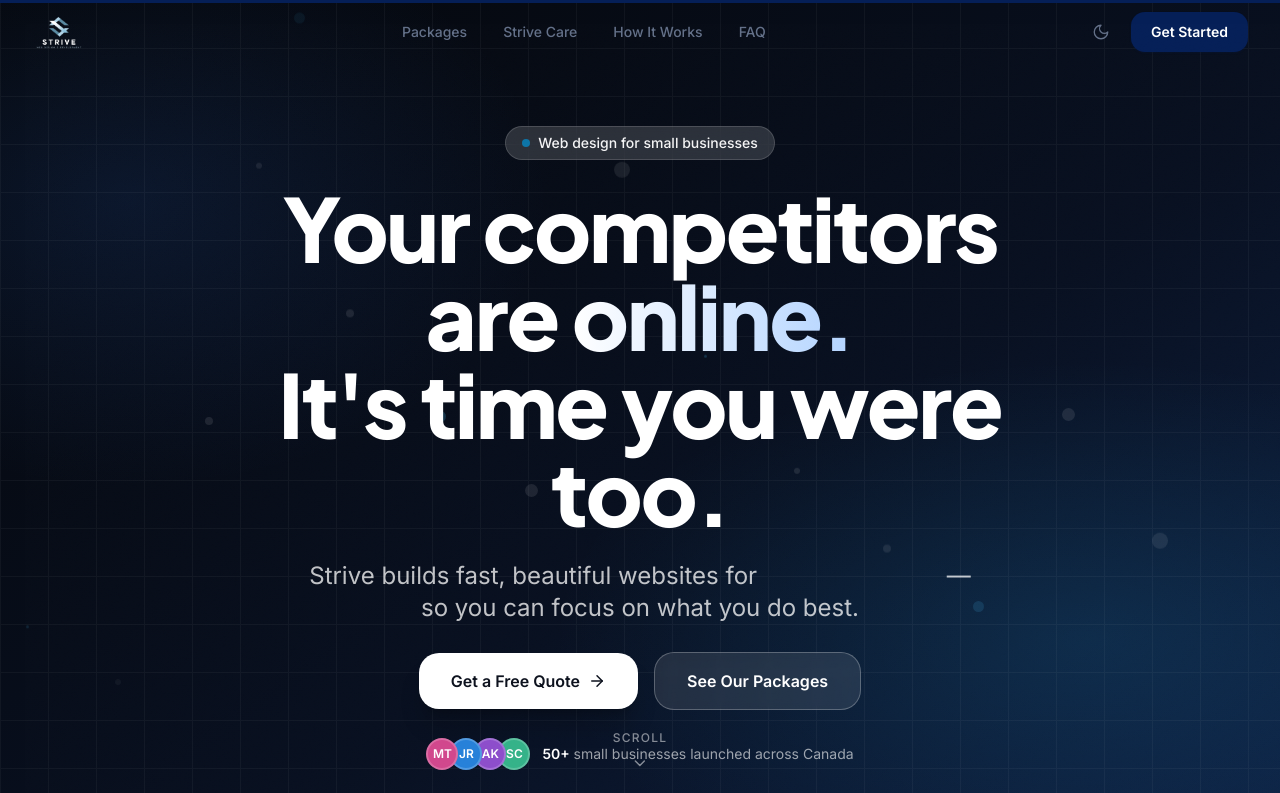
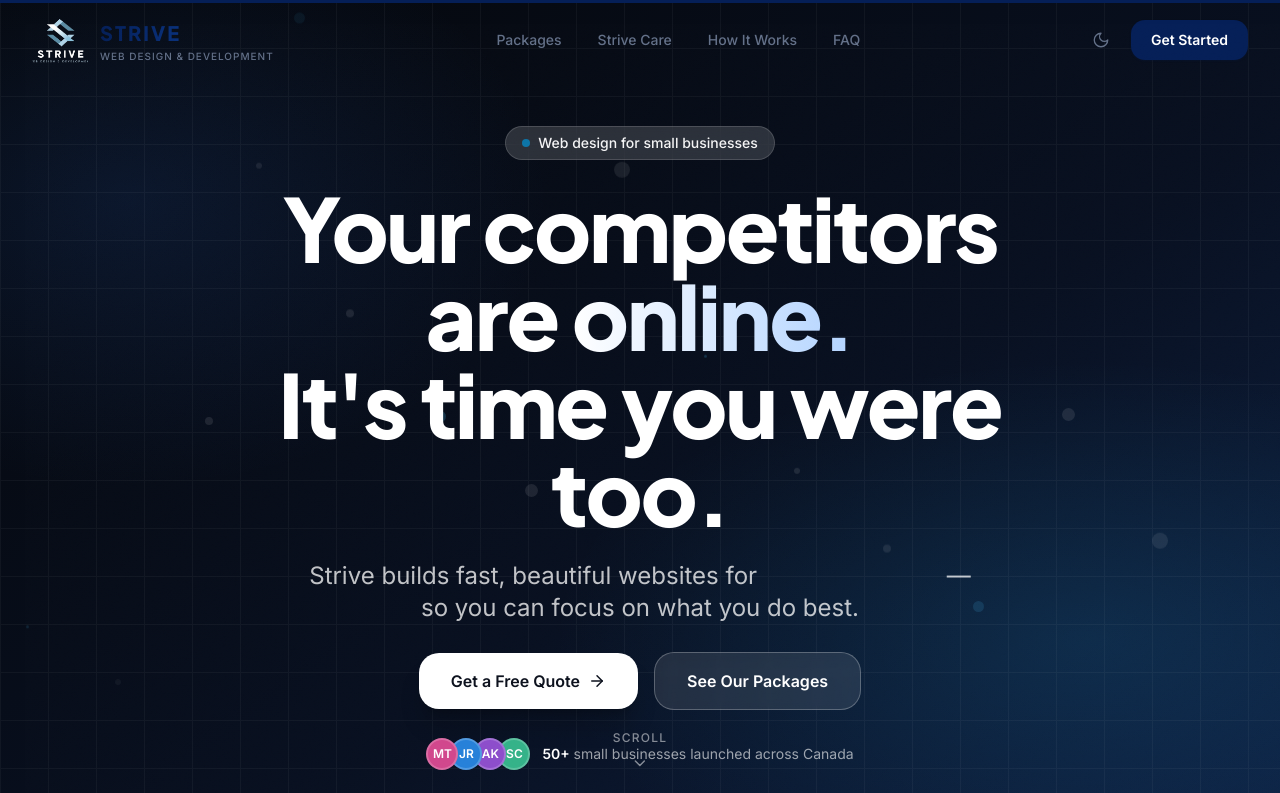
Before and after one commit to Harsh-0214/Strive, a Next.js app: page / in a window 1280 px wide. Shown: the top 793 px of the page. Built offline with nearby package versions, Linux system fonts and the light colour scheme.

Commit message:
Make logo bigger with icon left, text right — Cardinal-style layout
Co-Authored-By: Claude Sonnet 4.6 <noreply@anthropic.com>
Claude-Session: https://claude.ai/code/session_01LMecyYjQeoyqQ6EecSJP9u

```diff
--- a/components/Footer.tsx
+++ b/components/Footer.tsx
@@ -37,16 +37,25 @@ export default function Footer() {
           <div className="flex flex-col gap-4 max-w-xs">
             <a
               href="#"
-              className="flex items-center gap-2 group"
+              className="flex items-center gap-3 group"
               aria-label="Strive — go to top"
             >
-              <Image
-                src="/Logo(s).png"
-                alt="Strive"
-                width={120}
-                height={48}
-                className="object-contain h-10 w-auto"
-              />
+              <div className="relative w-14 h-14 flex-shrink-0 overflow-hidden">
+                <Image
+                  src="/Logo(s).png"
+                  alt=""
+                  fill
+                  className="object-cover object-top"
+                />
+              </div>
+              <div className="flex flex-col leading-none gap-1">
+                <span className="font-heading font-extrabold text-xl tracking-widest uppercase text-white">
+                  Strive
+                </span>
+                <span className="text-[10px] tracking-widest uppercase text-white/60 font-medium">
+                  Web Design & Development
+                </span>
+              </div>
             </a>
             <p className="text-sm text-white/75 leading-relaxed">
               We build the web presence your business deserves.
--- a/components/Navbar.tsx
+++ b/components/Navbar.tsx
@@ -94,21 +94,38 @@ export default function Navbar() {
         aria-label="Main navigation"
       >
         <div className="max-w-7xl mx-auto section-padding">
-          <div className="flex items-center justify-between h-16 lg:h-18">
+          <div className="flex items-center justify-between h-20">
             {/* Wordmark */}
             <a
               href="#"
-              className="flex items-center gap-2 group"
+              className="flex items-center gap-3 group"
               aria-label="Strive — go to homepage"
             >
-              <Image
-                src="/Logo(s).png"
-                alt="Strive"
-                width={120}
-                height={48}
-                className="object-contain h-10 w-auto"
-                priority
-              />
+              <div className="relative w-14 h-14 flex-shrink-0 overflow-hidden">
+                <Image
+                  src="/Logo(s).png"
+                  alt=""
+                  fill
+                  className="object-cover object-top"
+                  priority
+                />
+              </div>
+              <div className="flex flex-col leading-none gap-1">
+                <span
+                  className="font-heading font-extrabold text-xl tracking-widest uppercase"
+                  style={{
+                    background: "linear-gradient(90deg, hsl(var(--primary)), hsl(var(--primary-light)))",
+                    WebkitBackgroundClip: "text",
+                    WebkitTextFillColor: "transparent",
+                    backgroundClip: "text",
+                  }}
+                >
+                  Strive
+                </span>
+                <span className="text-[10px] tracking-widest uppercase text-muted-foreground font-medium">
+                  Web Design & Development
+                </span>
+              </div>
             </a>
 
             {/* Desktop nav */}
@@ -183,7 +200,7 @@ export default function Navbar() {
               animate={{ opacity: 1, y: 0 }}
               exit={{ opacity: 0, y: -12 }}
               transition={{ duration: 0.22, ease: "easeOut" }}
-              className="fixed top-16 left-0 right-0 z-50 bg-background border-b border-border shadow-lg"
+              className="fixed top-20 left-0 right-0 z-50 bg-background border-b border-border shadow-lg"
               role="dialog"
               aria-modal="true"
               aria-label="Mobile navigation menu"
```
